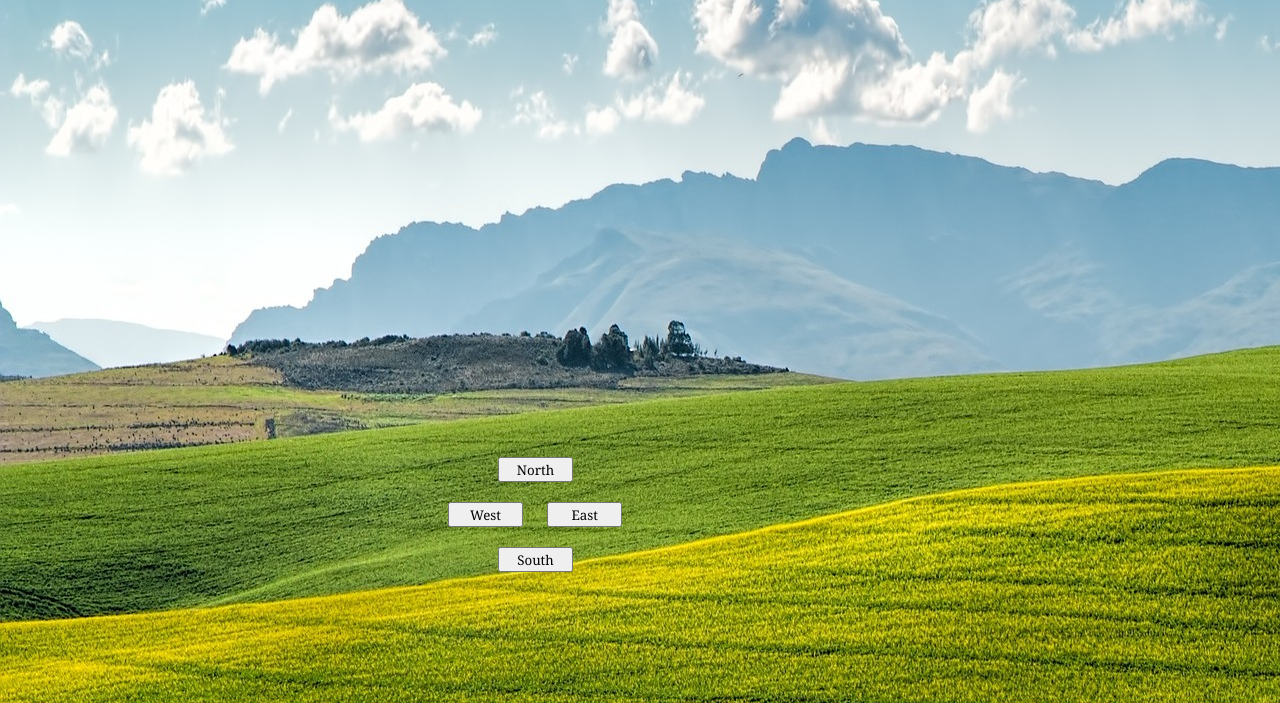
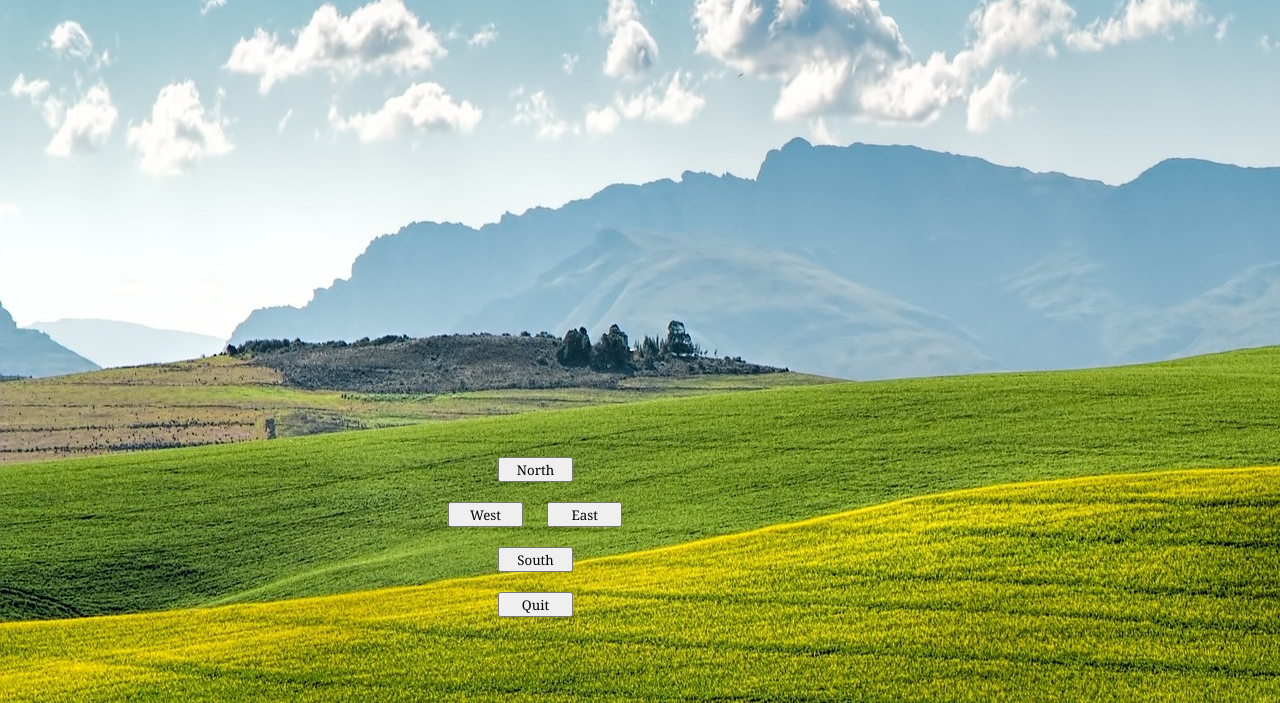
Before and after one commit to tahaismail424/The-Goon-Fighters, a plain HTML site: page index.html in a window 1280 px wide. Shown: the part 97-800 px from the top of the page. Drawn offline with nearby package versions, Linux system fonts and the light colour scheme.

Commit message:
files with quit button added Please enter the commit message for your changes. Lines starting

```diff
--- a/TheGoonFighters.js
+++ b/TheGoonFighters.js
@@ -1,3 +1,4 @@
+
 
 window.onload = alert("You awaken in a grassy field, ringed by a forest. In the far, far distance, you see mountains. \
 You are not sure where you are, or how you got there, but you know you need to get out of the wilderness.");
@@ -21,16 +22,18 @@ function northButtonClick() {
     countStepVert++;
     checkBounds();
 
-    }
+}
 function southButtonClick(){
     alert ("Move South");
     countStepVert--;
     checkBounds();
 }
 
+function quit(){
+    window.close();
+}
 
 function checkBounds() {
-
     if ((Math.abs(countStepVert) > 2 || Math.abs(countStepHor) > 2) && scene == 0) {
         alert("You emerge from the field, into a forest.");
         scene++;
@@ -51,34 +54,5 @@ function checkBounds() {
         alert("You cross back over the bridge, into the forest.");
         scene--;
         my_function(scene);
-
     }
 }
-/*
-function changeToForest(){
-   prettyStuff.getElementById('page_body').className = "forest.png";
-}
-
-
-var background = $('body');
-
-       var backgrounds = new Array(
-        'url(img/fields.jpg)',
-        'url(img/forest.png)',
-        'url(img/mountain.jpg)'
-    );
-
-    var current = 0;
-    function nextBackground(){
-        current++;
-        current = current % backgrounds.length;
-        background.css('background-image', backgrounds[current]);
-    }
-
-    background.css('background-image', backgrounds[0]);
-
-$(function() {
-
-
-});
-*/
--- a/index.html
+++ b/index.html
@@ -45,6 +45,11 @@
 
     <div class="game">
 
+
+    <div class="leave">
+      <button id="quit" class="compass"onclick="quit()">Quit</button>
+
+
     <header class="mainHeader"></header>
 
     </div>
--- a/prettyStuff.css
+++ b/prettyStuff.css
@@ -51,6 +51,11 @@ color: rgb(00, 00, 00);
 
 }
 
+.leave{
+  margin-bottom: 0px;
+  margin-right: 0px;
+}
+
 p{
 text-align: center;
 color: rgb(00, 00, 00);
```
